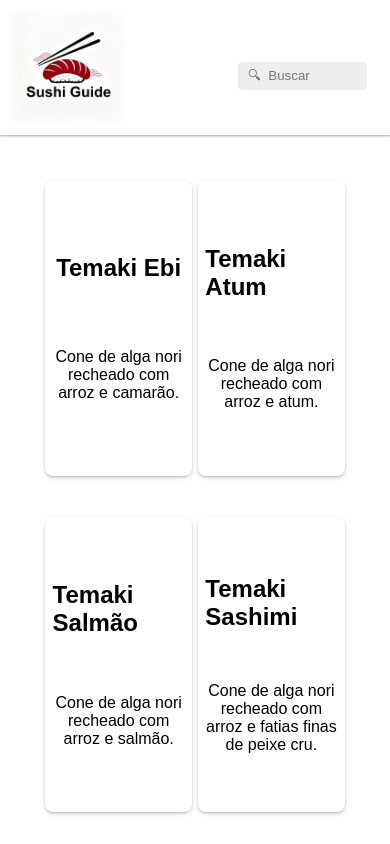
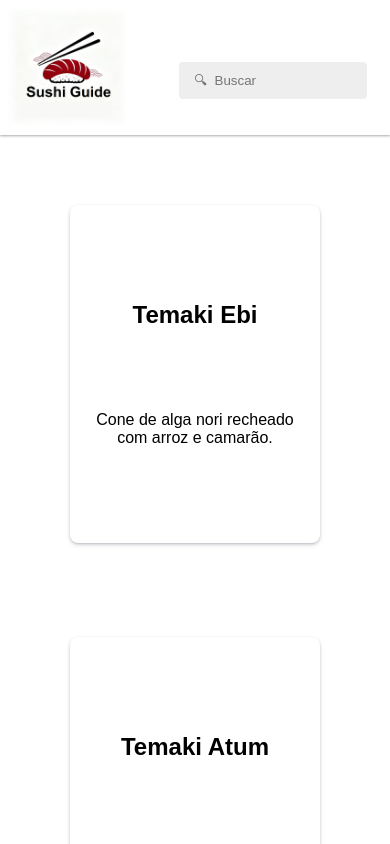
Before and after one commit to metataly/SushiGuide, a React (Vite) app: page / in a window 390 px wide. Shown: the top 844 px of the page. Built offline with nearby package versions, Linux system fonts and the light colour scheme.

Commit message:
:construction: Melhorando formatação mobile

```diff
--- a/src/components/header/Header.css
+++ b/src/components/header/Header.css
@@ -35,10 +35,11 @@ input {
     }
 
     form {
-        width: 45%;
+        width: 60%;
     }
 
     input {
-        padding: 5%;
+        padding: 6%;
+        width: 100%;
     }
 }
--- a/src/components/sushiContent/SushiContent.module.css
+++ b/src/components/sushiContent/SushiContent.module.css
@@ -36,13 +36,18 @@
 
 @media screen and (max-width: 680px) {
     .card{
-        grid-template-columns: repeat(2, 1fr);
-        padding: 2%;
+        grid-template-columns: repeat(1, 1fr);
+        padding: 10%;
     }
 
     .content{
         width: 100%;
-        height: 35vh;
+        height: 40vh;
+
+        h2{
+            font-size: x-large;
+            text-align: center;
+        }
 
         p{
             font-size: medium;
```
